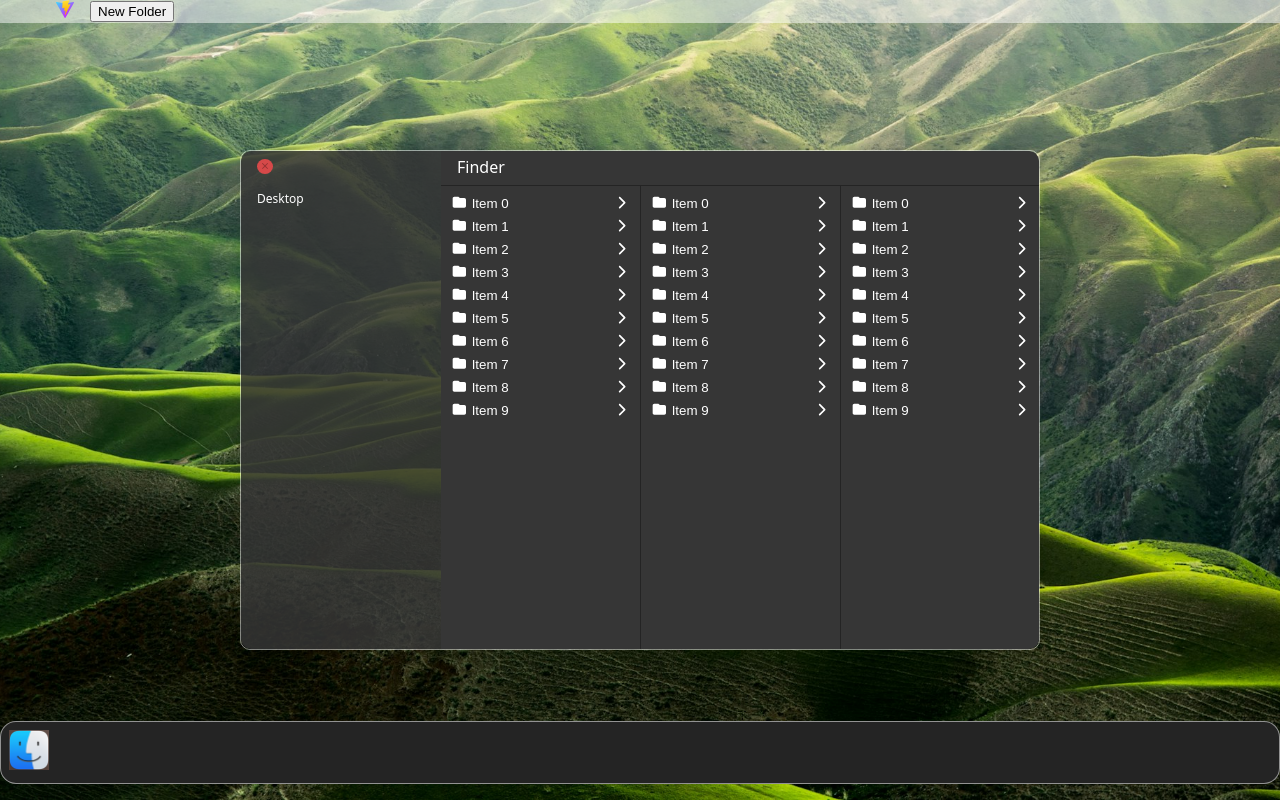
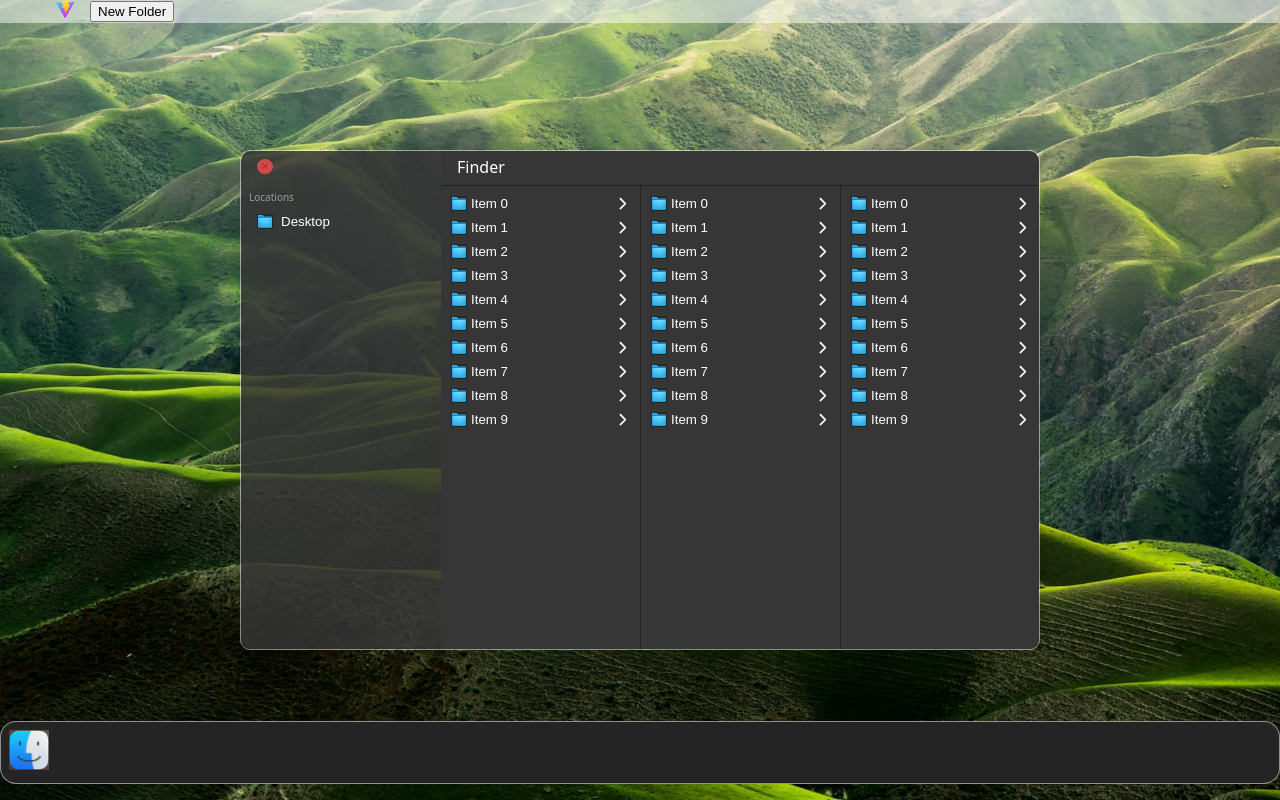
Before and after one commit to sara-p-/my-desktop-project-test, a React (Vite) app: page / in a window 1280 px wide. Both pictures are taken after a click on the button "finder". Built offline with nearby package versions, Linux system fonts and the light colour scheme.

Commit message:
Style - Finder: Add placeholder images for folders and files

```diff
--- a/src/components/features/Finder/Finder.module.css
+++ b/src/components/features/Finder/Finder.module.css
@@ -51,7 +51,7 @@
 .sidebarContent {
   width: 100%;
   height: 100%;
-  padding: 0px 16px;
+  padding: 0px 8px;
   display: flex;
   flex-direction: column;
   justify-content: flex-start;
@@ -59,18 +59,73 @@
   gap: 8px;
 }
 
+.sidebarRow {
+  width: 100%;
+  display: flex;
+  flex-direction: column;
+  justify-content: flex-start;
+  align-items: flex-start;
+  gap: 0px;
+}
+
+.sidebarRowTitle {
+  margin: 0;
+  padding: 0;
+  font-size: 10px;
+  font-weight: 500;
+  color: var(--transparent-white);
+}
+
 .sidebarList {
   list-style: none;
   margin: 0;
   padding: 0;
+  width: 100%;
 }
 
 .sidebarListItem {
   margin: 0;
   padding: 0;
+  width: 100%;
 }
 
-.sidebarListItem > * {
+.sidebarItemButton {
+  width: 100%;
+  display: flex;
+  justify-content: flex-start;
+  align-items: center;
+  gap: 8px;
+  background-color: transparent;
+  border: none;
+  cursor: pointer;
+  padding: 8px;
+  margin: 0;
+  border-radius: 4px;
+  text-decoration: none;
+  color: var(--secondary);
+  &:hover {
+    background-color: var(--transparent-white);
+  }
+  &:focus {
+    background-color: var(--transparent-white);
+  }
+}
+
+.sidebarItemButtonIcon {
+  width: 16px;
+  height: 16px;
+  display: flex;
+  justify-content: center;
+  align-items: center;
+  & img {
+    width: 100%;
+    height: 100%;
+    object-fit: contain;
+    object-position: center;
+  }
+}
+
+.sidebarItemButtonText {
   margin: 0;
   padding: 0;
 }
@@ -172,6 +227,20 @@
   }
 }
 
+.itemIcon {
+  width: 16px;
+  height: 16px;
+  display: flex;
+  justify-content: center;
+  align-items: center;
+  & img {
+    width: 100%;
+    height: 100%;
+    object-fit: contain;
+    object-position: center;
+  }
+}
+
 .itemLabel {
   width: auto;
   display: flex;
--- a/src/components/features/Finder/Finder.tsx
+++ b/src/components/features/Finder/Finder.tsx
@@ -3,8 +3,6 @@ import CloseButton from '../../ui/CloseButton/CloseButton'
 import { FontAwesomeIcon } from '@fortawesome/react-fontawesome'
 import { faChevronRight } from '@fortawesome/free-solid-svg-icons/faChevronRight'
 import type { DirectoryType } from '../../../types/directoryType'
-import { faFolder } from '@fortawesome/free-solid-svg-icons/faFolder'
-import { faFile } from '@fortawesome/free-solid-svg-icons/faFile'
 
 export default function Finder() {
   // create a const to loop through from numbers 0-5
@@ -18,11 +16,21 @@ export default function Finder() {
             <CloseButton name='finder' />
           </div>
           <div className={styles.sidebarContent}>
+            <div className={styles.sidebarRow}>
+              <h2 className={styles.sidebarRowTitle}>Locations</h2>
               <ul className={styles.sidebarList}>
                 <li className={styles.sidebarListItem}>
-                <p>Desktop</p>
+                  <button className={styles.sidebarItemButton}>
+                    <span className={styles.sidebarItemButtonIcon}>
+                      <img src={'/folder-icon-small.png'} alt='desktop' />
+                    </span>
+                    <span className={styles.sidebarItemButtonText}>
+                      Desktop
+                    </span>
+                  </button>
                 </li>
               </ul>
+            </div>
           </div>
         </div>
         <div className={styles.contentContainer}>
@@ -68,11 +76,13 @@ export function FinderItem({
     <li className={styles.columnListItem}>
       <button className={styles.itemButton}>
         <span className={styles.itemLabel}>
+          <span className={styles.itemIcon}>
             {type === 'folder' ? (
-            <FontAwesomeIcon icon={faFolder}></FontAwesomeIcon>
+              <img src={'/folder-icon-small.png'} alt='folder' />
             ) : (
-            <FontAwesomeIcon icon={faFile}></FontAwesomeIcon>
+              <img src={'/file-icon-small.png'} alt='file' />
             )}
+          </span>
           <span className={styles.itemName}>{name}</span>
         </span>
         {type === 'folder' && (
```
Also changed, not shown: public/file-icon-small.png (added), public/folder-icon-small.png (added). Lines whose indentation alone changed are shown as unchanged.
